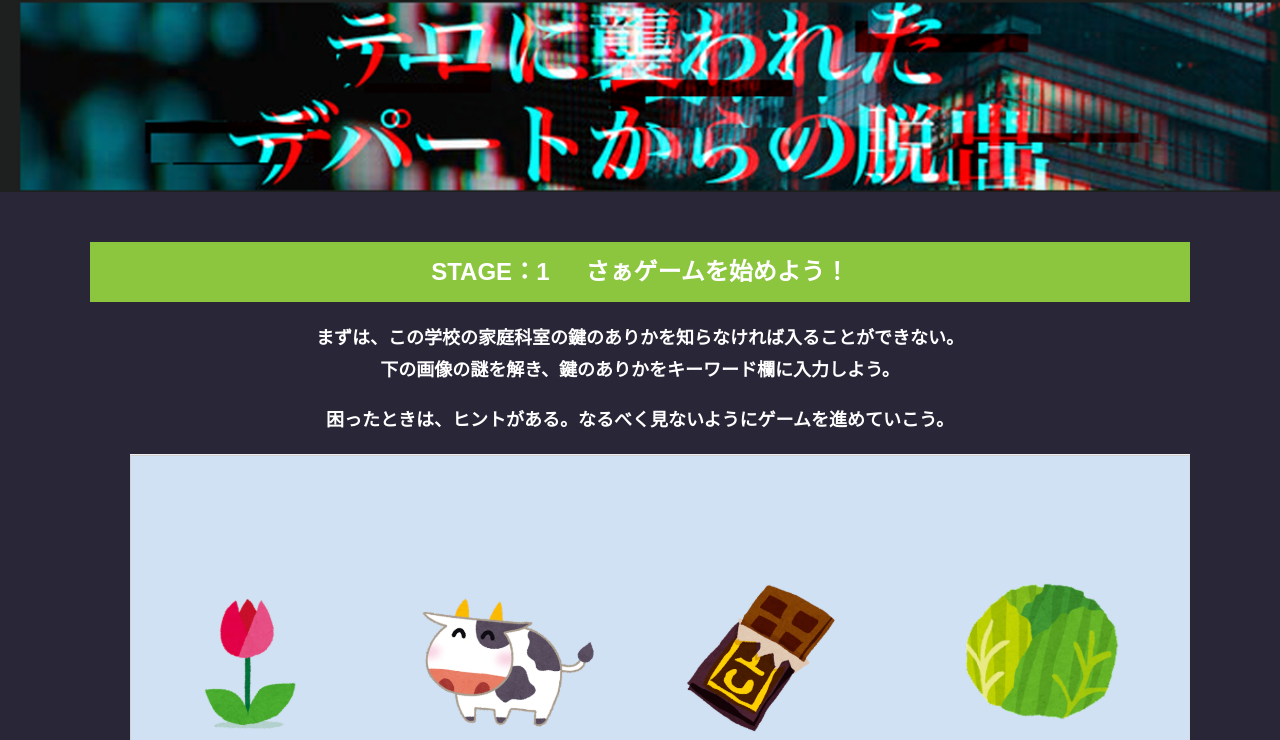
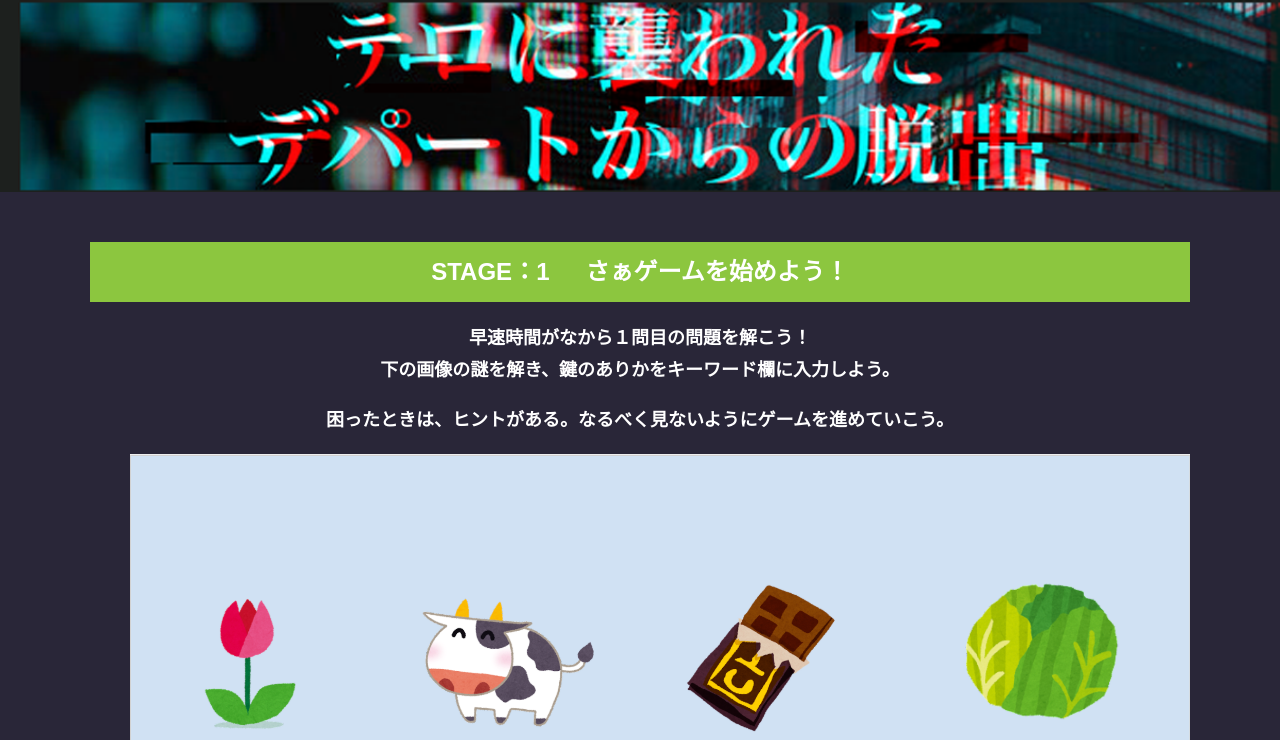
Before and after one commit to keimusuzuki/alfa-yoyogi-5, a plain HTML site: page main.html in a window 1280 px wide. Shown: the part 60-800 px from the top of the page. Drawn offline with nearby package versions, Linux system fonts and the light colour scheme.

Commit message:
Update main.html

```diff
--- a/main.html
+++ b/main.html
@@ -34,7 +34,7 @@
         <section class="section">
           <div class="container">
             <h2 class="section-title section-title--keycolorlight"><span class="section-title__stage">STAGE：1</span>さぁゲームを始めよう！</h2>
-            <p class="text-center">まずは、この学校の家庭科室の鍵のありかを知らなければ入ることができない。<br>
+            <p class="text-center">早速時間がなから１問目の問題を解こう！<br>
               下の画像の謎を解き、鍵のありかをキーワード欄に入力しよう。</p>
             <p class="text-center">困ったときは、ヒントがある。なるべく見ないようにゲームを進めていこう。</p>
 
```
